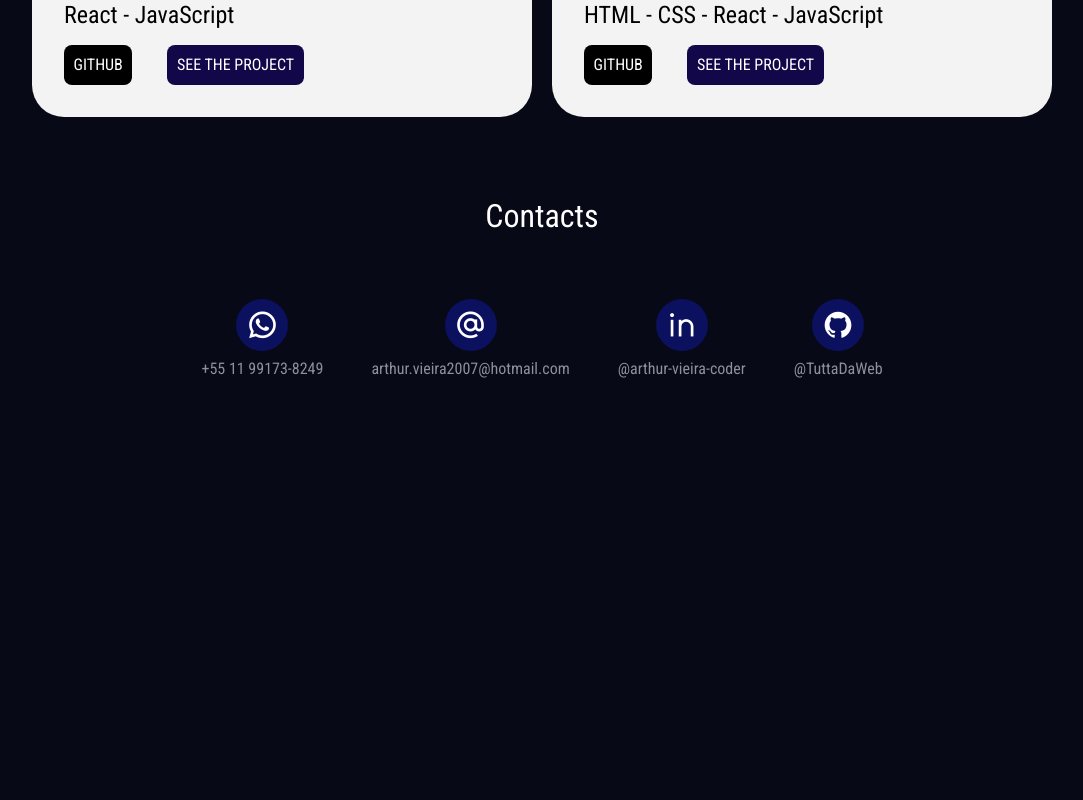
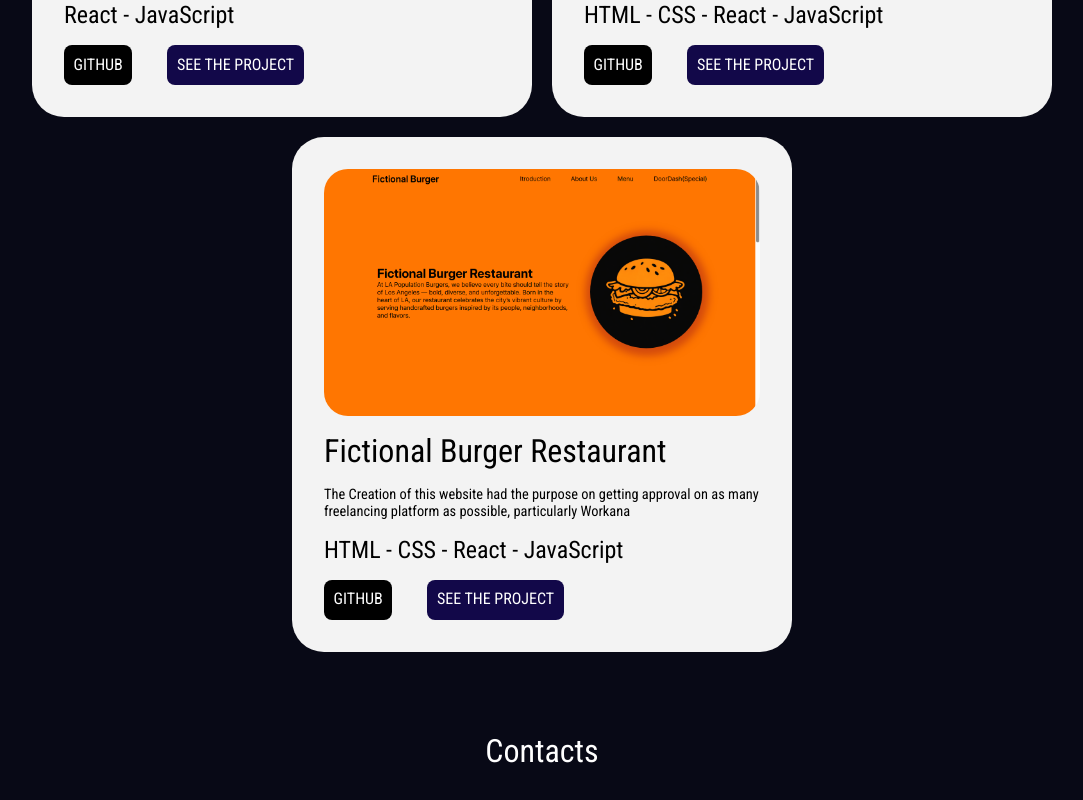
Before and after one commit to TuttaDaWeb/Protfolio-React, a React (Vite) app in the folder portfolio/: page / in a window 1280 px wide. Shown: the part 1700-2500 px from the top of the page, without its empty margins (98-1181 px from the left). Before the commit the page ends 2149 px from the top, so only its background shows below. Built offline with nearby package versions, Linux system fonts and the light colour scheme.

Commit message:
thiertie-third commit

```diff
--- a/portfolio/src/components/projects/projects.tsx
+++ b/portfolio/src/components/projects/projects.tsx
@@ -1,5 +1,6 @@
 import Project1 from './../../assets/anime.png'
 import Project3 from './../../assets/DayTradeBookScreen.png'
+import Project4 from './../../assets/fictional-burger.png'
 import './projects.css'
 
 interface SectionProps {
@@ -23,6 +24,13 @@ function Projects({ refProp }: SectionProps) {
       tools: 'HTML - CSS - React - JavaScript',
       linkDeploy: 'https://my-first-job-rho.vercel.app/',
       linkGitHub: 'https://github.com/TuttaDaWeb/My-First-Job'
+    },{
+      project: "Fictional Burger Restaurant",
+      image: Project4,
+      description: 'The Creation of this website had the purpose on getting approval on as many freelancing platform as possible, particularly Workana',
+      tools: 'HTML - CSS - React - JavaScript',
+      linkDeploy: 'https://fictional-burger.vercel.app/',
+      linkGitHub: 'https://github.com/TuttaDaWeb/fictional-burger'
     }
   ]
 
```
Also changed, not shown: portfolio/src/assets/fictional-burger.png (added).
